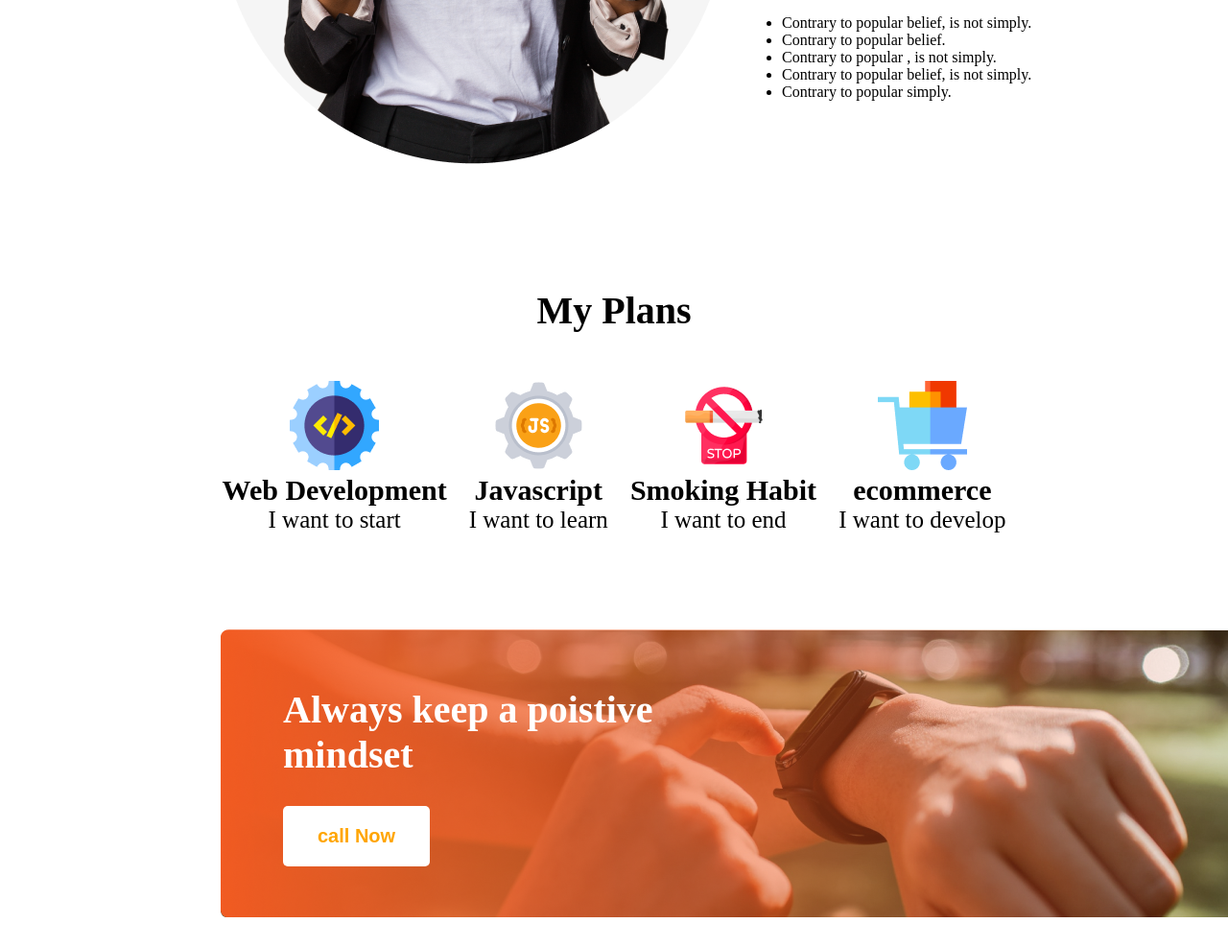
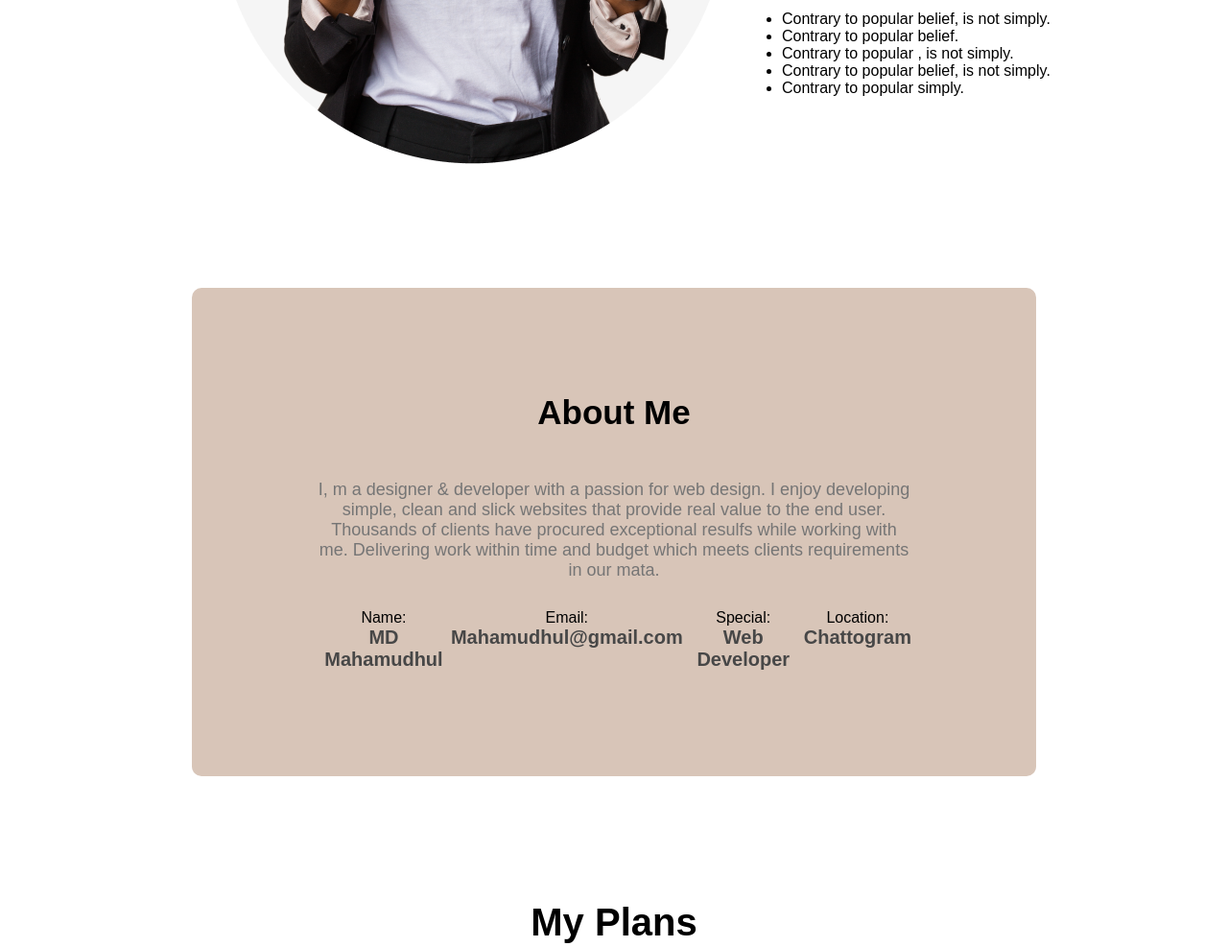
Before and after one commit to mahamudhul/my-assignment, a plain HTML site: page index.html in a window 1280 px wide. Shown: the part 1483-2470 px from the top of the page at 96% size. Drawn offline with Linux system fonts and the light colour scheme.

Commit message:
added more selection

```diff
--- a/index.html
+++ b/index.html
@@ -28,6 +28,28 @@
                     <li class="previous-list">Contrary to popular belief, is not simply.</li>
                     <li class="previous-list">Contrary to popular simply. </li>
                 </ul>
+            </div>
+        </section>
+        <section class="info">
+            <h3 class="section-title">About Me</h3>
+            <p class="section-description">I, m a designer & developer with a passion for web design. I enjoy developing simple, clean and slick websites that provide real value to the end user. Thousands of clients have procured exceptional resulfs while working with me. Delivering work within time and budget which meets clients requirements in our mata.</p>
+            <div class="info-container">
+                <div class="about-info">
+                    <p class="info-title">Name:</p>
+                    <p class="info-description">MD Mahamudhul</p>
+                </div>
+                <div class="about-info">
+                    <p class="info-title">Email:</p>
+                    <p class="info-description">Mahamudhul@gmail.com</p>
+                </div>
+                <div class="about-info">
+                    <p class="info-title">Special:</p>
+                    <p class="info-description">Web Developer</p>
+                </div>
+                <div class="about-info">
+                    <p class="info-title">Location:</p>
+                    <p class="info-description">Chattogram</p>
+                </div>
             </div>
         </section>
         <section>
--- a/styles/style.css
+++ b/styles/style.css
@@ -1,5 +1,6 @@
 *{
     margin: 0;
+    font-family: Arial, Helvetica, sans-serif;
 }
 .header{
     background-image: url('../banner/banner2.png');
@@ -67,6 +68,43 @@
     margin-right: 30px;
 }
 
+/* about style  */
+
+.info{
+    font-family: 'Open Sans', sans-serif;
+    margin-top: 130px;
+    background: #d8c5b8;
+    border-radius: 10px;
+    padding: 110px 130px ;
+    text-align: center;
+    margin-left: 200px;
+    margin-right: 200px;
+}
+.section-title{
+    text-align: center;
+    font-weight: 700;
+    font-size: 35px;
+    margin-bottom: 50px;
+}
+.section-description{
+    color: #757575;
+    font-size: 18px;
+    margin-bottom: 30px;
+}
+.info-container{
+    display: flex;
+    justify-content: space-around;
+}
+.about .info-title{
+    font-size: 20px;
+    color: #757575;
+
+}
+.info-description{
+    font-weight: 700;
+    font-size: 20px;
+    color: #474747;
+}
 /* my plan  */
 
 .my-plan{
```
